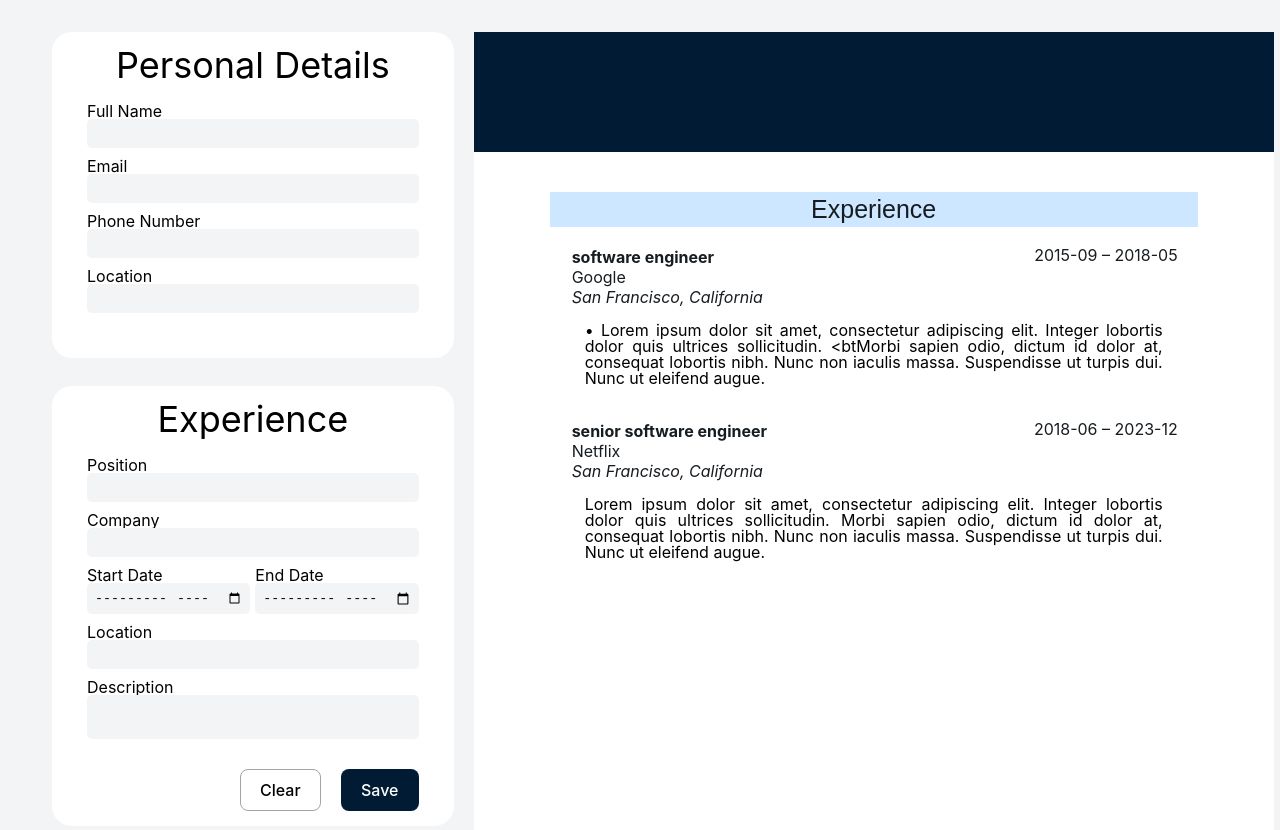
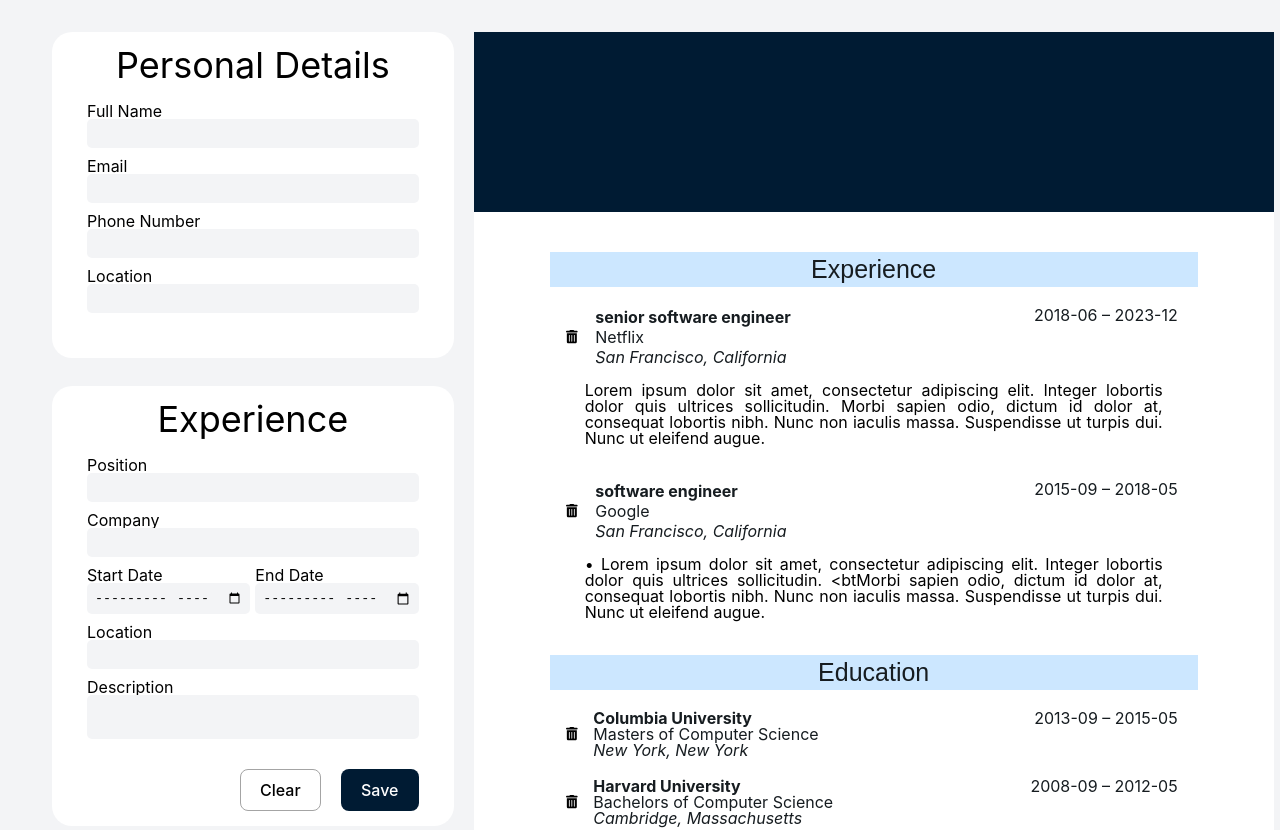
Before and after one commit to julianchso/odin-CV-application, a React (Vite) app: page / in a window 1280 px wide. Shown: the top 830 px of the page. Built offline with nearby package versions, Linux system fonts and the light colour scheme.

Commit message:
add save function to education component

```diff
--- a/src/App.jsx
+++ b/src/App.jsx
@@ -17,6 +17,9 @@ function App() {
   const [experience, setExperience] = useState(formData.experience);
   const [experienceList, setExperienceList] = useState(exampleData.experience);
 
+  const [education, setEducation] = useState(formData.education);
+  const [educationList, setEducationList] = useState(exampleData.education);
+
   const onChangePersonal = (e) => {
     const { name, value } = e.target;
     console.log(`${name}: ${value}`);
@@ -26,6 +29,7 @@ function App() {
     });
   };
 
+  // Experience Section
   const onChangeExperience = (e) => {
     const { name, value } = e.target;
     // console.log(e.target);
@@ -42,12 +46,12 @@ function App() {
       description: experience.description,
       id: uuidv4(),
     };
-    setExperienceList([...experienceList, experienceNew]);
-    // clearFields();
+    setExperienceList([experienceNew, ...experienceList]);
+    // clearFieldsExperience();
   };
   // console.log(experienceList);
 
-  const clearFields = () => {
+  const clearFieldsExperience = () => {
     setExperience({
       position: '',
       company: '',
@@ -58,20 +62,62 @@ function App() {
     });
   };
 
+  // Education Section
+  const onChangeEducation = (e) => {
+    const { name, value } = e.target;
+    setEducation({ ...education, [name]: value });
+    // console.log(`${name}: ${value}`);
+  };
+
+  const addEducation = () => {
+    const educationNew = {
+      school: education.school,
+      degree: education.degree,
+      startDate: education.startDate,
+      endDate: education.endDate,
+      location: education.location,
+      id: uuidv4(),
+    };
+    setEducationList([educationNew, ...educationList]);
+    clearFieldsEducation();
+  };
+
+  const clearFieldsEducation = () => {
+    setEducation({
+      school: '',
+      degree: '',
+      startDate: '',
+      endDate: '',
+      location: '',
+    });
+  };
+
+  const deleteOutput = () => {
+    // TODO
+    setExperience(experienceList.filter((a) => a.id !== experience.id));
+    console.log('delete');
+  };
+
   return (
     <>
       <div className='app'>
         <div className='inputSection'>
           <div className='inputWrapper'>
-            <InputPersonal Experience={onChangePersonal}></InputPersonal>
+            <InputPersonal onChange={onChangePersonal}></InputPersonal>
             <InputExperience
               fieldValue={experience}
               experienceList={experienceList}
               onChange={onChangeExperience}
-              clearFields={clearFields}
+              clearFields={clearFieldsExperience}
               addExperience={addExperience}
             ></InputExperience>
-            <InputEducation></InputEducation>
+            <InputEducation
+              fieldValue={education}
+              educationList={educationList}
+              onChange={onChangeEducation}
+              clearFields={clearFieldsEducation}
+              addEducation={addEducation}
+            ></InputEducation>
           </div>
         </div>
         <div className='outputSection'>
@@ -84,8 +130,11 @@ function App() {
               location={personal.location}
             ></OutputPersonal>
             <div className='resumeSection'>
-              <OutputExperience data={experienceList}></OutputExperience>
-              {/* <OutputEducation data={educationList.education}></OutputEducation> */}
+              <OutputExperience
+                data={experienceList}
+                deleteOutput={deleteOutput}
+              ></OutputExperience>
+              <OutputEducation data={educationList}></OutputEducation>
             </div>
           </div>
         </div>
--- a/src/components/InputEducation.jsx
+++ b/src/components/InputEducation.jsx
@@ -2,37 +2,10 @@ import { useState } from 'react';
 import './input.css';
 import { v4 as uuidv4 } from 'uuid';
 import exampleData from '../exampleData';
+import formData from '../formData';
 import PropTypes from 'prop-types';
 
-function InputEducation(props) {
-  const [education, setEducation] = useState(exampleData.education);
-  const [educationList, setEducationList] = useState([]);
-
-  const onChange = (e) => {
-    const { name, value } = e.target;
-    setEducation({ ...education, [name]: value });
-    // console.log(`${name}: ${value}`);
-  };
-
-  const addEducation = () => {
-    const educationNew = {
-      school: education.school,
-      degree: education.degree,
-      startDate: education.startDate,
-      endDate: education.endDate,
-      location: education.location,
-      id: uuidv4(),
-    };
-
-    setEducationList([...educationList, educationNew]);
-    clearFields();
-  };
-
-  const clearFields = () => {
-    // console.log(education);
-    // setEducation((exampleData.education['school'] = ''));
-  };
-
+function InputEducation({ fieldValue, educationList, onChange, clearFields, addEducation }) {
   // console.log(educationList);
 
   return (
@@ -46,7 +19,7 @@ function InputEducation(props) {
               type='text'
               name='school'
               id='school'
-              value={education.school}
+              value={fieldValue.school}
               onChange={onChange}
             />
           </div>
@@ -56,7 +29,7 @@ function InputEducation(props) {
               type='text'
               name='degree'
               id='degree'
-              value={education.degree}
+              value={fieldValue.degree}
               onChange={onChange}
             />
           </div>
@@ -68,7 +41,7 @@ function InputEducation(props) {
                   type='month'
                   name='startDate'
                   id='startDate'
-                  value={education.startDate}
+                  value={fieldValue.startDate}
                   onChange={onChange}
                 />
               </div>
@@ -78,7 +51,7 @@ function InputEducation(props) {
                   type='month'
                   name='endDate'
                   id='endDate'
-                  value={education.endDate}
+                  value={fieldValue.endDate}
                   onChange={onChange}
                 />
               </div>
@@ -90,7 +63,7 @@ function InputEducation(props) {
               type='text'
               name='location'
               id='location'
-              value={education.location}
+              value={fieldValue.location}
               onChange={onChange}
             />
           </div>
--- a/src/components/OutputEducation.jsx
+++ b/src/components/OutputEducation.jsx
@@ -1,4 +1,6 @@
 import './output.css';
+import { FontAwesomeIcon } from '@fortawesome/react-fontawesome';
+import { faTrashCan } from '@fortawesome/free-solid-svg-icons';
 
 function OutputEducation({ data }) {
   const arrData =
@@ -7,10 +9,15 @@ function OutputEducation({ data }) {
       <div key={school.id}>
         <div className='outputCard'>
           <div className='outputCard__main'>
-            <div className='outputCard__title'>
-              <p className='outputCard__school'>{school.school}</p>
-              <p className='outputCard__degree'>{school.degree}</p>
-              <p className='outputCard__location'>{school.location}</p>
+            <div className='outputCard__wrapper'>
+              <button className='faIconBtn'>
+                <FontAwesomeIcon icon={faTrashCan} className='faIcon__trashCan' />
+              </button>
+              <div className='outputCard__title'>
+                <p className='outputCard__school'>{school.school}</p>
+                <p className='outputCard__degree'>{school.degree}</p>
+                <p className='outputCard__location'>{school.location}</p>
+              </div>
             </div>
             <div className='outputCard__dates'>
               <p>
--- a/src/components/OutputExperience.jsx
+++ b/src/components/OutputExperience.jsx
@@ -1,6 +1,8 @@
 import './output.css';
+import { FontAwesomeIcon } from '@fortawesome/react-fontawesome';
+import { faTrashCan } from '@fortawesome/free-solid-svg-icons';
 
-function OutputExperience({ data }) {
+function OutputExperience({ data, deleteOutput }) {
   // console.log(data);
   const arrData =
     data &&
@@ -8,10 +10,16 @@ function OutputExperience({ data }) {
       <div key={info.id}>
         <div className='outputCard'>
           <div className='outputCard__main'>
-            <div className='outputCard__title'>
-              <p className='outputCard__position outputCard--padding'>{info.position}</p>
-              <p className='outputCard__company outputCard--padding'>{info.company}</p>
-              <p className='outputCard__location outputCard--padding'>{info.location}</p>
+            <div className='outputCard__wrapper'>
+              <button onClick={deleteOutput} className='faIconBtn'>
+                <FontAwesomeIcon icon={faTrashCan} className='faIcon__trashCan' />
+              </button>
+
+              <div className='outputCard__title'>
+                <p className='outputCard__position outputCard--padding'>{info.position}</p>
+                <p className='outputCard__company outputCard--padding'>{info.company}</p>
+                <p className='outputCard__location outputCard--padding'>{info.location}</p>
+              </div>
             </div>
             <div className='outputCard__dates'>
               <p>
--- a/src/components/output.css
+++ b/src/components/output.css
@@ -1,9 +1,13 @@
+button {
+  cursor: pointer;
+}
+
 .personalInfo__name {
   display: inline-block;
 }
 
 .personalInfoContainer {
-  height: 120px;
+  height: 180px;
   width: 800px;
   color: #fff;
   background-color: #001b33;
@@ -29,6 +33,18 @@
   padding-right: 0.5rem;
 }
 
+.faIconBtn {
+  border: none;
+  background-color: transparent;
+  margin-right: 10px;
+  margin-left: -10px;
+}
+
+.faIcon {
+  margin-right: 10px;
+  margin-left: -10px;
+}
+
 .sectionTitle {
   background-color: var(--clr-accent);
   color: var(--fc-dark);
@@ -48,8 +64,12 @@
 .outputCard__main {
   display: flex;
   color: var(--fc-dark);
+  justify-content: space-between;
+}
 
-  justify-content: space-between;
+.outputCard__wrapper {
+  display: flex;
+  flex-direction: row;
 }
 
 .outputCard__title {
--- a/src/exampleData.js
+++ b/src/exampleData.js
@@ -10,6 +10,16 @@ const exampleData = {
 
   experience: [
     {
+      position: 'senior software engineer',
+      company: 'Netflix',
+      startDate: '2018-06',
+      endDate: '2023-12',
+      location: 'San Francisco, California',
+      description:
+        'Lorem ipsum dolor sit amet, consectetur adipiscing elit. Integer lobortis dolor quis ultrices sollicitudin. Morbi sapien odio, dictum id dolor at, consequat lobortis nibh. Nunc non iaculis massa. Suspendisse ut turpis dui. Nunc ut eleifend augue.',
+      id: uuidv4(),
+    },
+    {
       position: 'software engineer',
       company: 'Google',
       startDate: '2015-09',
@@ -19,19 +29,17 @@ const exampleData = {
         '• Lorem ipsum dolor sit amet, consectetur adipiscing elit. Integer lobortis dolor quis ultrices sollicitudin. <btMorbi sapien odio, dictum id dolor at, consequat lobortis nibh. Nunc non iaculis massa. Suspendisse ut turpis dui. Nunc ut eleifend augue.',
       id: uuidv4(),
     },
-    {
-      position: 'senior software engineer',
-      company: 'Netflix',
-      startDate: '2018-06',
-      endDate: '2023-12',
-      location: 'San Francisco, California',
-      description:
-        'Lorem ipsum dolor sit amet, consectetur adipiscing elit. Integer lobortis dolor quis ultrices sollicitudin. Morbi sapien odio, dictum id dolor at, consequat lobortis nibh. Nunc non iaculis massa. Suspendisse ut turpis dui. Nunc ut eleifend augue.',
-      id: uuidv4(),
-    },
   ],
 
   education: [
+    {
+      school: 'Columbia University',
+      degree: 'Masters of Computer Science',
+      startDate: '2013-09',
+      endDate: '2015-05',
+      location: 'New York, New York',
+      id: uuidv4(),
+    },
     {
       school: 'Harvard University',
       degree: 'Bachelors of Computer Science',
@@ -40,14 +48,6 @@ const exampleData = {
       location: 'Cambridge, Massachusetts',
       id: uuidv4(),
     },
-    {
-      school: 'Columbia University',
-      degree: 'Masters of Computer Science',
-      startDate: '2013-09',
-      endDate: '2015-05',
-      location: 'New York, New York',
-      id: uuidv4(),
-    },
   ],
 };
 
```
